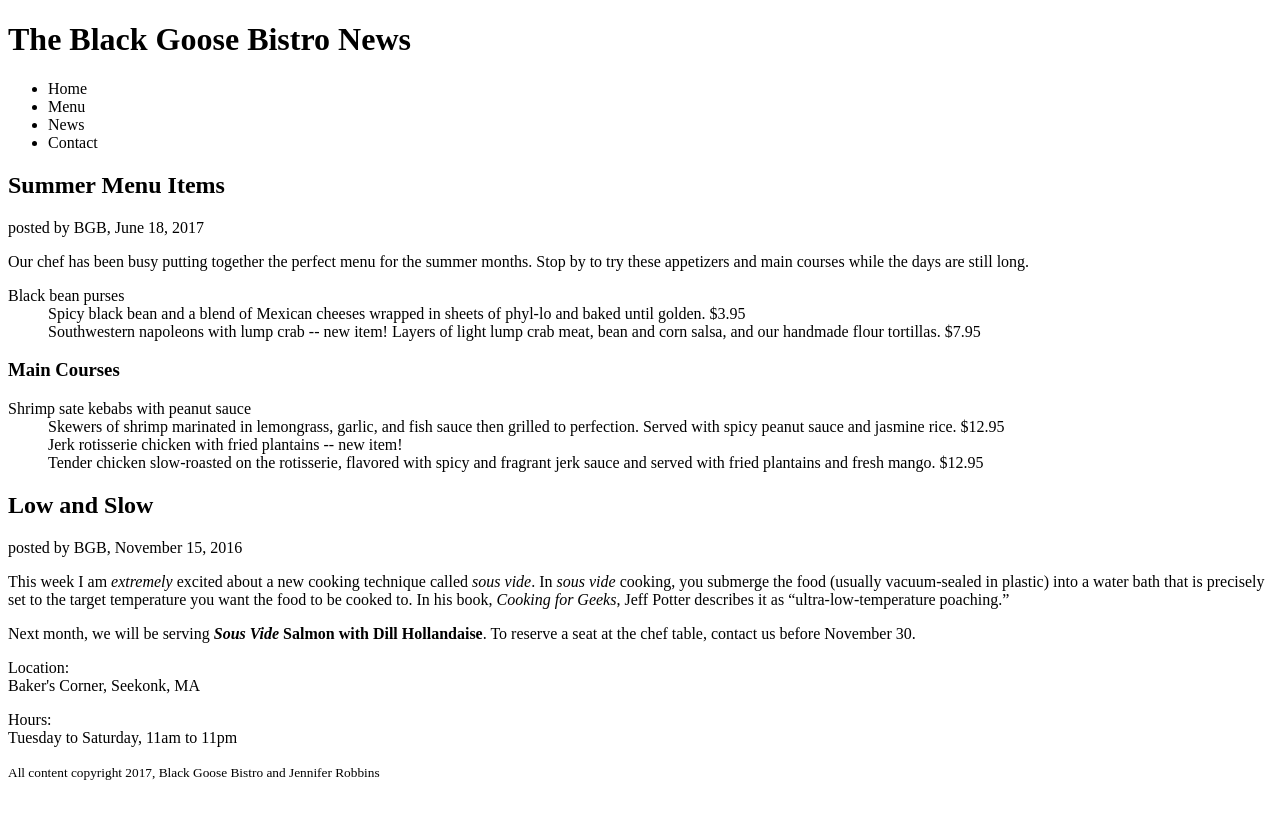
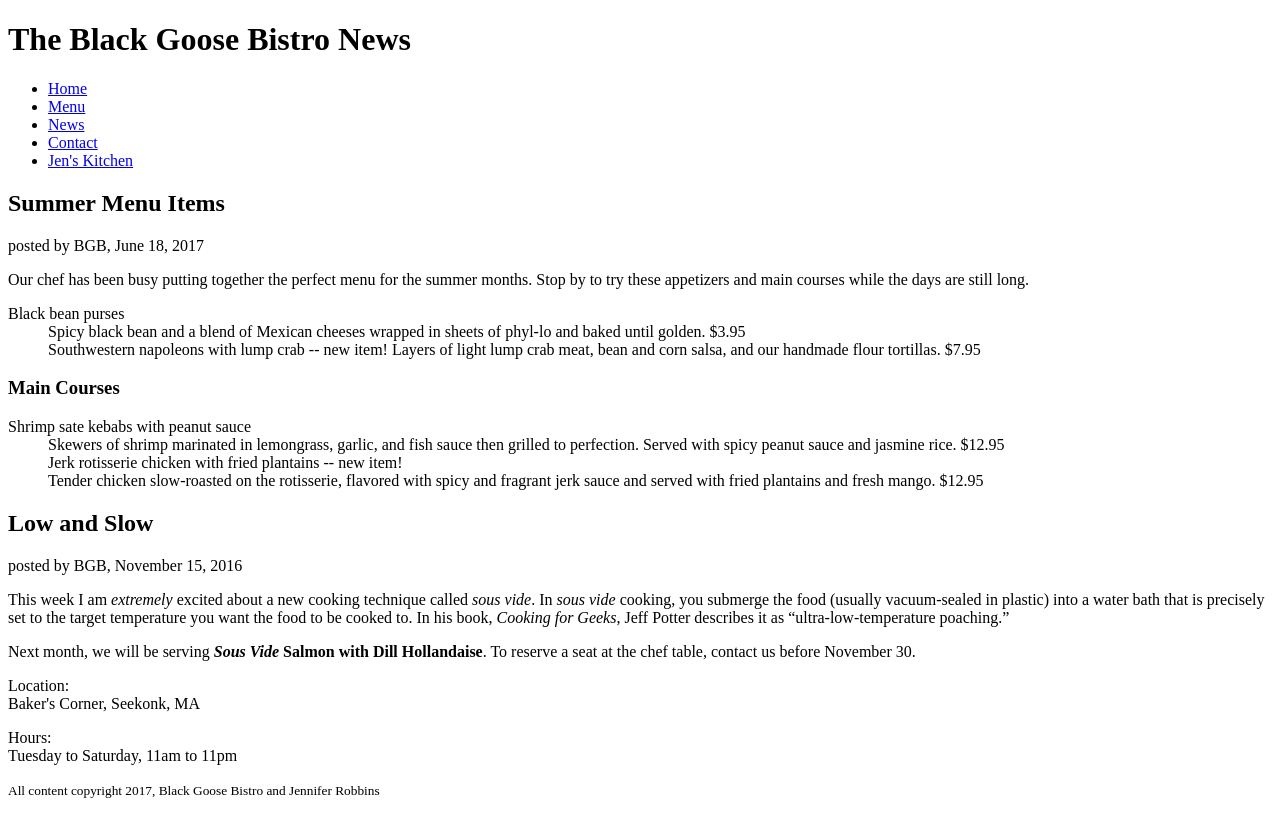
Before and after one commit to jennasgraphix/fid, a plain HTML site: page bg_news.html in a window 1280 px wide. Drawn offline with Linux system fonts and the light colour scheme.

Commit message:
Add files via upload

```diff
--- a/bg_news.html
+++ b/bg_news.html
@@ -9,7 +9,14 @@
 <body>
 
 <header>
-<h1>The Black Goose Bistro News</h1><nav> <ul>  <li>Home</li>   <li>Menu</li>   <li>News</li>   <li>Contact</li>
+<h1>The Black Goose Bistro News</h1>
+<nav>
+    <ul>
+        <li><a href="index.html">Home</a></li>
+       <li><a href="menu.html">Menu</a></li>
+       <li><a Href="bg_news.html">News</a></li>
+       <li><a Href="contact.html">Contact</a></li>
+       <li><a href="jenskitchen/jenskitchenindex.html">Jen's Kitchen</a></li>
     </ul>
 </nav>
 </header><article>  <header>
```
